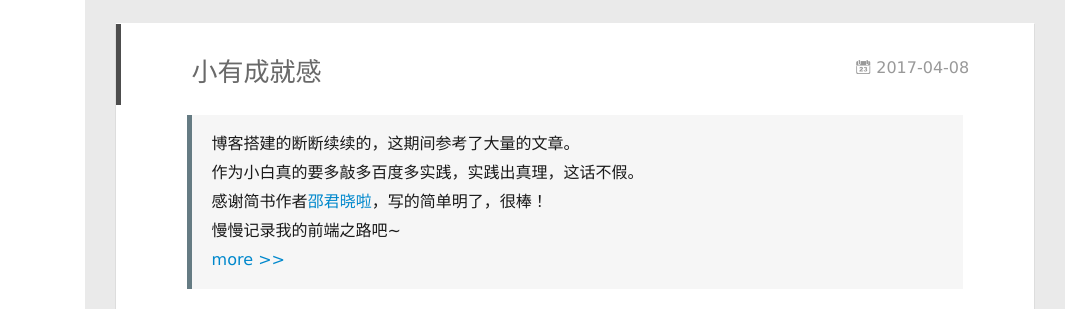
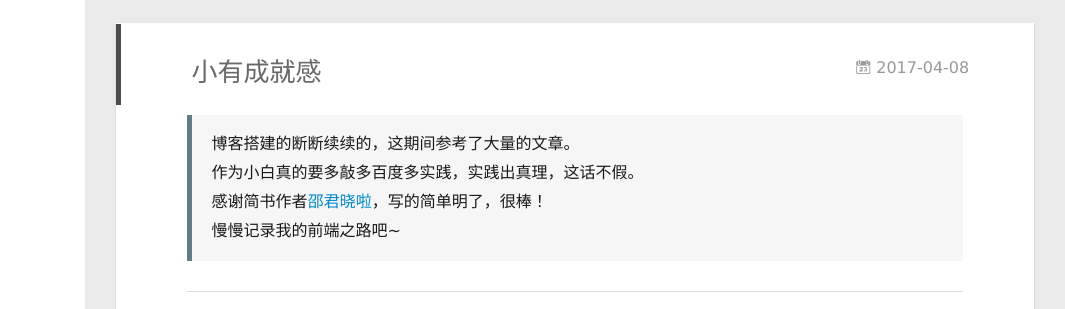
Before and after one commit to xiaotiantian1006/xiaotiantian1006.github.io, a plain HTML site: page index.html in a window 1280 px wide. Shown: the part 323-632 px from the top of the page, 215-1280 px from the left. Drawn offline with Linux system fonts and the light colour scheme; a script that the page names is missing.

Commit message:
Site updated: 2017-04-23 00:42:12

```diff
--- a/index.html
+++ b/index.html
@@ -235,9 +235,8 @@
     <div class="article-entry" itemprop="articleBody">
 
         <blockquote>
-<p>   博客搭建的断断续续的，这期间参考了大量的文章。<br>   作为小白真的要多敲多百度多实践，实践出真理，这话不假。<br>   感谢简书作者<a href="http://www.jianshu.com/p/1fb65c61fa4a">邵君晓啦</a>，写的简单明了，很棒！<br>   慢慢记录我的前端之路吧~<br>
-
-          <a class="article-more-a" href="/2017/04/08/小有成就感/#more">more >></a>
+<p>   博客搭建的断断续续的，这期间参考了大量的文章。<br>   作为小白真的要多敲多百度多实践，实践出真理，这话不假。<br>   感谢简书作者<a href="http://www.jianshu.com/p/1fb65c61fa4a" target="_blank" rel="external">邵君晓啦</a>，写的简单明了，很棒！<br>   慢慢记录我的前端之路吧~</p>
+</blockquote>
 
 
 
```
Also changed, not shown: 2017/04/08/小有成就感/index.html (+2 -2 lines).
